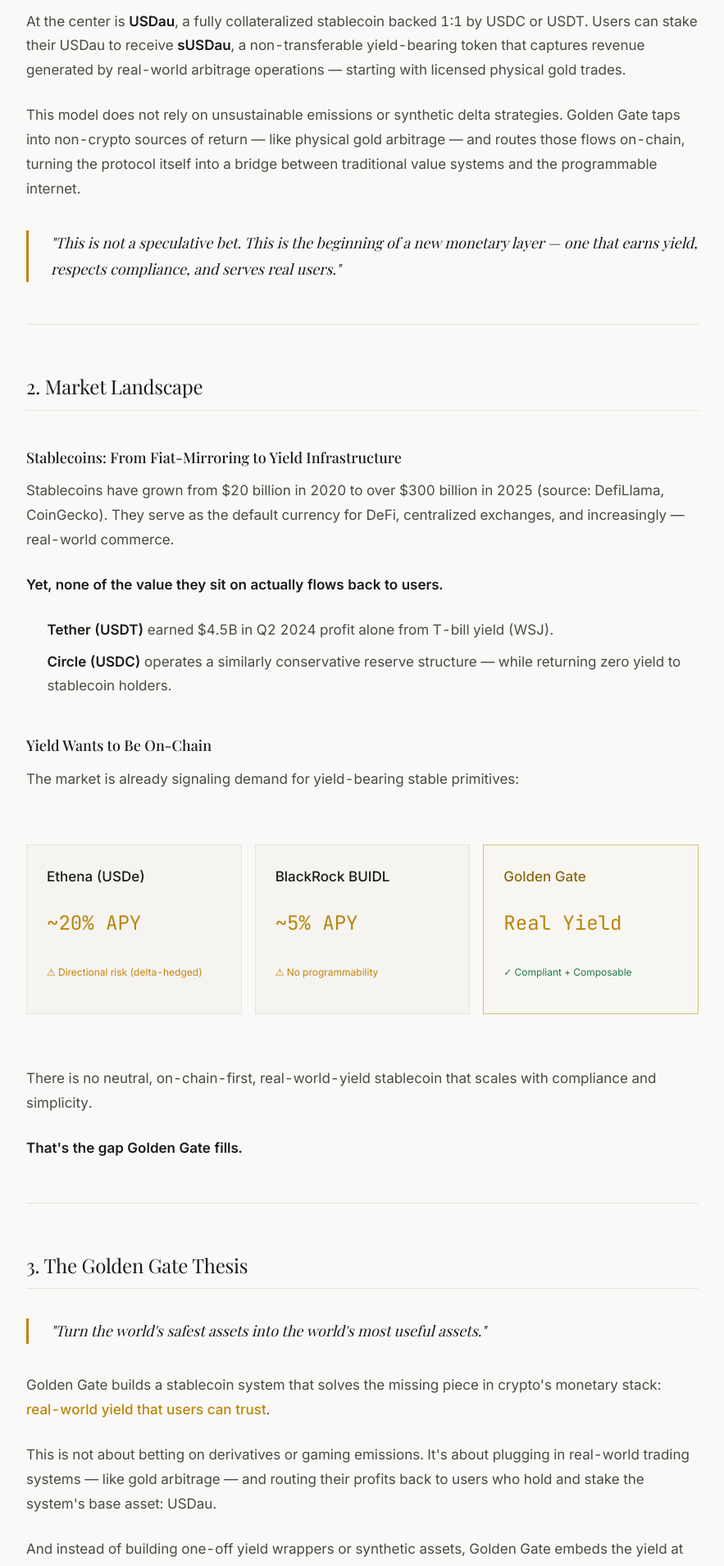
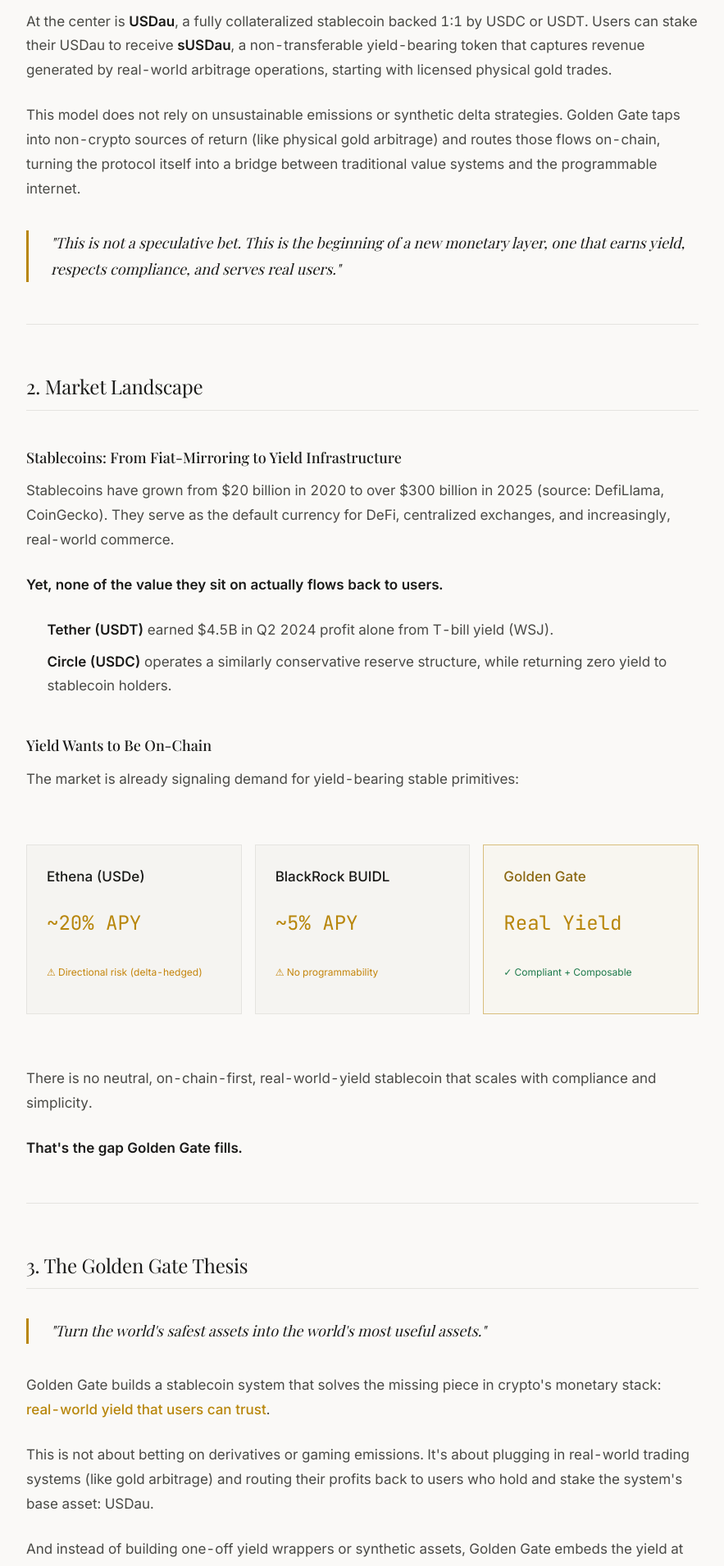
Before and after one commit to deb-pradhan/golden-gate, a Next.js app in the folder site/: page / in a window 1280 px wide. Shown: the part 1120-3030 px from the top of the page at 82% size, without its empty margins (332-1215 px from the left). Built offline with nearby package versions, Linux system fonts and the light colour scheme; a web font is replaced by a local one.

Commit message:
Remove all em dashes from whitepaper prose text

```diff
--- a/site/src/app/page.tsx
+++ b/site/src/app/page.tsx
@@ -574,8 +574,8 @@ export default function WhitepaperPage() {
                 in settlement volume across crypto and DeFi, today's stablecoins behave like stagnant
                 IOUs. They offer no yield, no upside, and no connection to the financial engines that
                 underpin their value. They sit on the balance sheets of centralized issuers, accumulating
-                interest from Treasuries or commercial paper, while users — the ones actually using the
-                stablecoins — receive nothing.
+                interest from Treasuries or commercial paper, while users (the ones actually using the
+                stablecoins) receive nothing.
               </p>
 
               <p>
@@ -583,7 +583,7 @@ export default function WhitepaperPage() {
               </p>
 
               <p>
-                We are building a <em>real-yield monetary layer for the Internet of Value</em> — a
+                We are building a <em>real-yield monetary layer for the Internet of Value</em>: a
                 programmable, composable stablecoin system that transforms traditional market cashflows
                 into transparent, on-chain rewards.
               </p>
@@ -592,18 +592,18 @@ export default function WhitepaperPage() {
                 At the center is <strong>USDau</strong>, a fully collateralized stablecoin backed 1:1
                 by USDC or USDT. Users can stake their USDau to receive <strong>sUSDau</strong>, a
                 non-transferable yield-bearing token that captures revenue generated by real-world
-                arbitrage operations — starting with licensed physical gold trades.
+                arbitrage operations, starting with licensed physical gold trades.
               </p>
 
               <p>
                 This model does not rely on unsustainable emissions or synthetic delta strategies.
-                Golden Gate taps into non-crypto sources of return — like physical gold arbitrage —
+                Golden Gate taps into non-crypto sources of return (like physical gold arbitrage)
                 and routes those flows on-chain, turning the protocol itself into a bridge between
                 traditional value systems and the programmable internet.
               </p>
 
               <blockquote>
-                "This is not a speculative bet. This is the beginning of a new monetary layer —
+                "This is not a speculative bet. This is the beginning of a new monetary layer,
                 one that earns yield, respects compliance, and serves real users."
               </blockquote>
             </section>
@@ -619,7 +619,7 @@ export default function WhitepaperPage() {
               <p>
                 Stablecoins have grown from $20 billion in 2020 to over $300 billion in 2025
                 (source: DefiLlama, CoinGecko). They serve as the default currency for DeFi,
-                centralized exchanges, and increasingly — real-world commerce.
+                centralized exchanges, and increasingly, real-world commerce.
               </p>
 
               <p>
@@ -632,7 +632,7 @@ export default function WhitepaperPage() {
                   yield (WSJ).
                 </li>
                 <li>
-                  <strong>Circle (USDC)</strong> operates a similarly conservative reserve structure —
+                  <strong>Circle (USDC)</strong> operates a similarly conservative reserve structure,
                   while returning zero yield to stablecoin holders.
                 </li>
               </ul>
@@ -691,13 +691,13 @@ export default function WhitepaperPage() {
 
               <p>
                 This is not about betting on derivatives or gaming emissions. It's about plugging
-                in real-world trading systems — like gold arbitrage — and routing their profits
+                in real-world trading systems (like gold arbitrage) and routing their profits
                 back to users who hold and stake the system's base asset: USDau.
               </p>
 
               <p>
                 And instead of building one-off yield wrappers or synthetic assets, Golden Gate
-                embeds the yield at the monetary layer — making it composable, transferable, and
+                embeds the yield at the monetary layer, making it composable, transferable, and
                 programmable from Day 1.
               </p>
 
@@ -712,7 +712,7 @@ export default function WhitepaperPage() {
                 This is <strong>real yield</strong>, in real dollars, flowing from real economic activity,
                 not token inflation or ponzinomics. Critically, this is not yield derived from token
                 emissions or leveraged derivatives. Golden Gate's revenue comes from real economic
-                activity in traditional markets — a fundamental distinction from protocols whose
+                activity in traditional markets, a fundamental distinction from protocols whose
                 yields depend on perpetual inflows or unsustainable incentive structures.
               </p>
 
@@ -728,7 +728,7 @@ export default function WhitepaperPage() {
               <h2>4. Protocol Architecture</h2>
 
               <p>
-                Golden Gate is designed to be stable, composable, and compliance-first — while
+                Golden Gate is designed to be stable, composable, and compliance-first, while
                 unlocking real-world yield flows at the base layer.
               </p>
 
@@ -834,8 +834,8 @@ export default function WhitepaperPage() {
 
               <p>
                 Golden Gate's yield engine is designed for durability across market cycles.
-                Rather than depending on a single yield source — which creates fragility when
-                that source underperforms or faces regulatory pressure — the protocol architecture
+                Rather than depending on a single yield source (which creates fragility when
+                that source underperforms or faces regulatory pressure), the protocol architecture
                 supports modular expansion. Each phase adds uncorrelated yield streams while
                 preserving the integrity of the stablecoin base layer.
               </p>
@@ -923,7 +923,7 @@ export default function WhitepaperPage() {
               <blockquote>
                 "This forms the foundational yield layer and the protocol's primary competitive moat.
                 Replicating this operation requires years of regulatory licensing, banking relationships,
-                and logistics partnerships — not merely capital or technical capability."
+                and logistics partnerships, not merely capital or technical capability."
               </blockquote>
             </section>
 
@@ -948,7 +948,7 @@ export default function WhitepaperPage() {
                     'Pegged 1:1 to USD',
                     'Backed by USDC/USDT reserves',
                     'Redeemable via protocol queue',
-                    'Not yield-bearing — for liquidity',
+                    'Not yield-bearing (for liquidity)',
                   ]}
                 />
                 <TokenCard
@@ -1029,7 +1029,7 @@ export default function WhitepaperPage() {
 
               <p>
                 Golden Gate is built from day one with a modular, compliance-aligned legal
-                architecture — starting offshore and expanding into regulated markets via
+                architecture, starting offshore and expanding into regulated markets via
                 a phased EMI + MiCA roadmap.
               </p>
 
```
